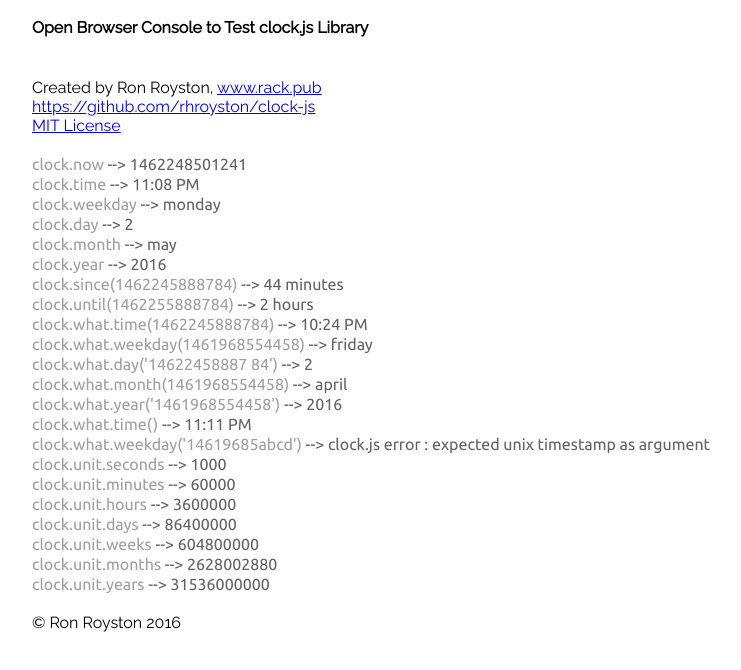
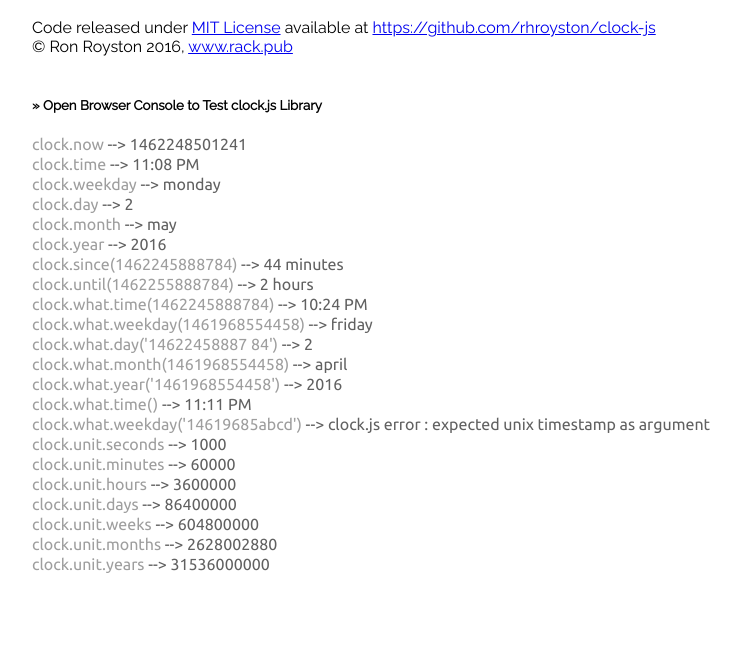
Before and after one commit to ronnievsmith/clock-js, a plain HTML site: page index.html in a window 1280 px wide. Shown: the part 80-750 px from the top of the page, without its empty margins (8-749 px from the left). Drawn offline with Linux system fonts and the light colour scheme.

Commit message:
index html updates

```diff
--- a/clockjs.html
+++ b/index.html
@@ -26,17 +26,16 @@
     <body>
         <header>
             <h1>clock.js v0.1 - <span class="sub">Datetime Tools JavaScript Library</span></h1>
+            Code released under <a href="https://en.wikipedia.org/wiki/MIT_License">MIT License</a> available at <a href="https://github.com/rhroyston/clock-js">https://github.com/rhroyston/clock-js</a><br>
+			&#169; Ron Royston 2016, <a href="http://www.rack.pub">www.rack.pub</a><br>
+			<br>
         </header>
         <main>
             <section>
                 <article>
                     <header>
                         <!-- Authors are advised to use heading rank (h1-h6) to convey document structure -->
-                        <h4>Open Browser Console to Test clock.js Library</h4>
-						<br>
-						Created by Ron Royston, <a href="http://www.rack.pub">www.rack.pub</a><br>
-						<a href="https://github.com/rhroyston/clock-js">https://github.com/rhroyston/clock-js</a><br>
-						<a href="https://en.wikipedia.org/wiki/MIT_License">MIT License</a><br>
+                        <h5>&#187; Open Browser Console to Test clock.js Library</h5>
                     </header>
 
 					<p class="code">	<span class="command">	clock.now	</span>	<span class="output">	&#45;&#45;&#62;	1462248501241	<span>
@@ -64,9 +63,6 @@
                 </article>
             </section>
         </main>
-        <footer>
-			&#169; Ron Royston 2016
-		</footer>
         <script>
 			//Any scripts which will be used to perform DHTML.
 		</script>
```
